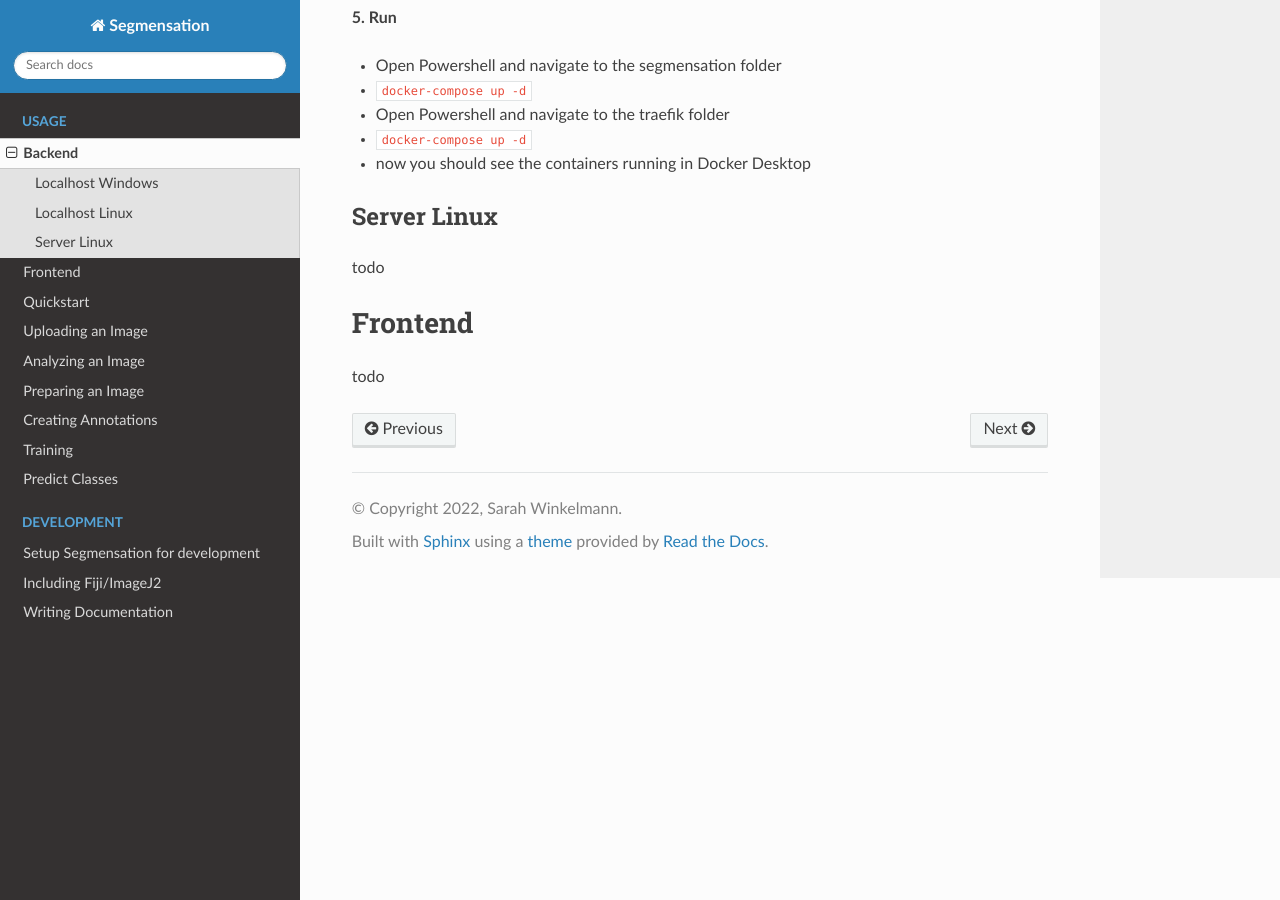
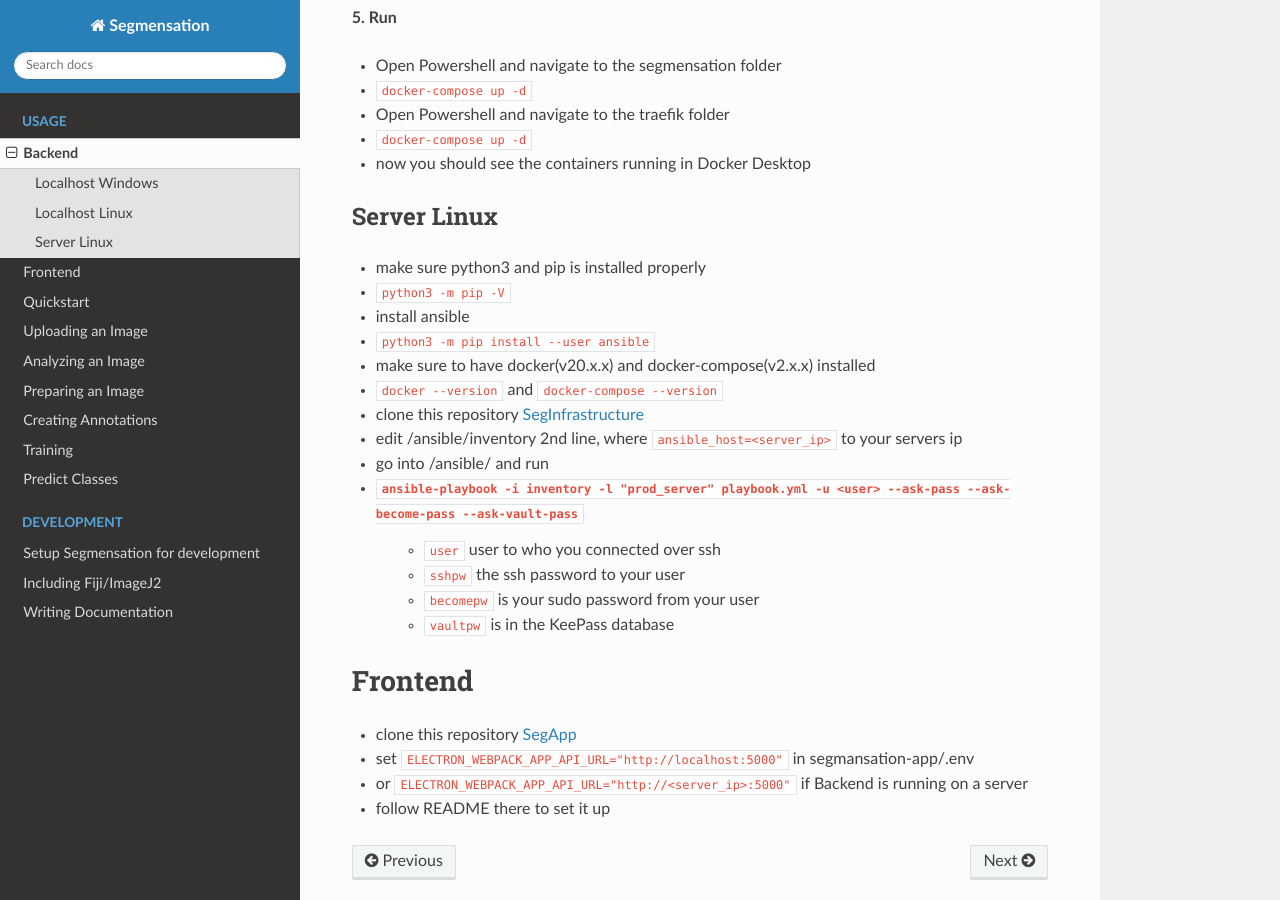
Before and after one commit to Segmensation/segmensation-docs, a Sphinx documentation site: the page built from source/usage/installation.rst, in a window 1280 px wide and 900 px high, scrolled down 3377 px. Built offline with Sphinx 7.4.7 and the Read the Docs theme 2.0.0, drawn with Linux system fonts in a browser that asks for light colours.

Commit message:
Update installation.rst
added server and frontend
TODO: troubleshooting and developing

```diff
--- a/source/usage/installation.rst
+++ b/source/usage/installation.rst
@@ -152,9 +152,25 @@ Localhost Linux
 Server Linux
 ------------
 
-todo
+- make sure python3 and pip is installed properly
+- ``python3 -m pip -V``
+- install ansible
+- ``python3 -m pip install --user ansible``
+- make sure to have docker(v20.x.x) and docker-compose(v2.x.x) installed
+- ``docker --version`` and ``docker-compose --version``
+- clone this repository `SegInfrastructure <https://github.com/Segmensation/segmensation-infrastructure>`_
+- edit /ansible/inventory 2nd line, where ``ansible_host=<server_ip>`` to your servers ip
+- go into /ansible/ and run
+- ``ansible-playbook -i inventory -l "prod_server" playbook.yml -u <user> --ask-pass --ask-become-pass --ask-vault-pass``
+   - ``user`` user to who you connected over ssh
+   - ``sshpw`` the ssh password to your user
+   - ``becomepw`` is your sudo password from your user
+   - ``vaultpw`` is in the KeePass database
 
 Frontend
 ========
 
-todo
+- clone this repository `SegApp <https://github.com/Segmensation/segmensation-app>`_
+- set ``ELECTRON_WEBPACK_APP_API_URL="http://localhost:5000"`` in segmansation-app/.env
+- or ``ELECTRON_WEBPACK_APP_API_URL="http://<server_ip>:5000"`` if Backend is running on a server
+- follow README there to set it up
```
